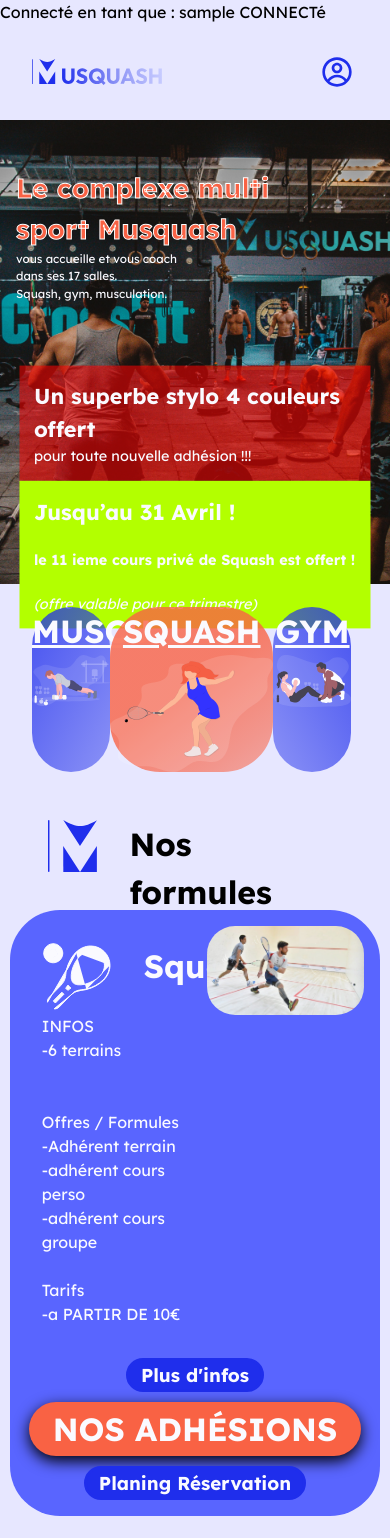
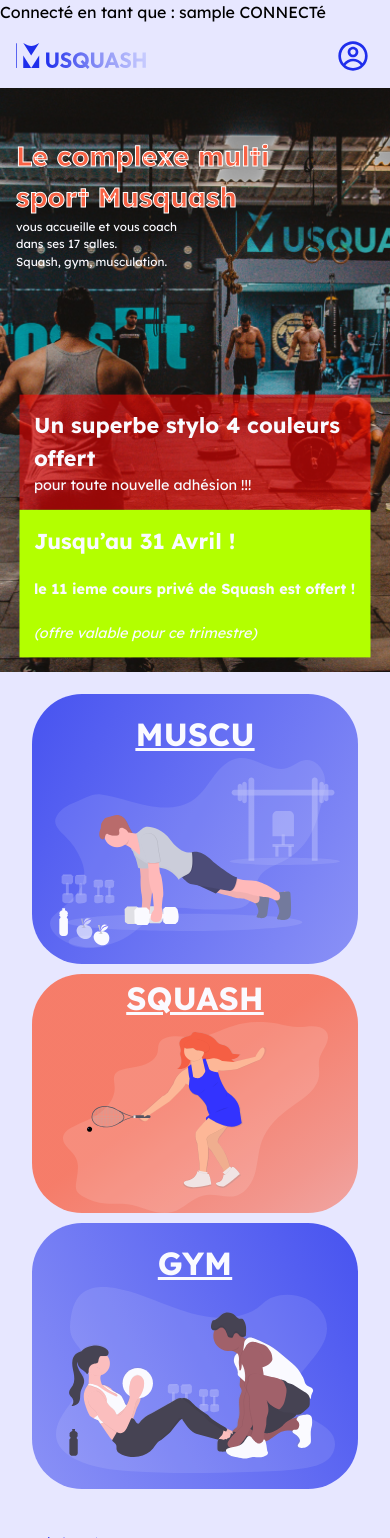
Before and after one commit to sawiw/Musquash, a PHP site: page /index.php in a window 390 px wide. Shown: the top 1538 px of the page. Run offline with PHP 8.4, Linux system fonts and the light colour scheme; the visitor is signed in with stand-in values (Sample User, id 1); style sheets or scripts are compiled from the project's sources.

Commit message:
23:52-11/04/2022

```diff
--- a/compteUtilisateur.php
+++ b/compteUtilisateur.php
@@ -12,10 +12,10 @@
   <meta charset="UTF-8">
   <meta name="viewport" content="width=device-width, initial-scale=1.0">
   <meta charset="UTF-8">
-  <link href="https://fonts.googleapis.com/css2?family=Lexend:wght@100;200;300;400;500;600;700;800;900&display=swap"
-    rel="stylesheet">
+  <link href="https://fonts.googleapis.com/css2?family=Lexend:wght@100;200;300;400;500;600;700;800;900&display=swap" rel="stylesheet">
   <link rel="stylesheet" href="css/style.css">
   <link rel="stylesheet" href="css/reset.css">
+  <link rel="icon" type="image/x-icon" href="ressources/icons/favicon.ico">
   <title>Musquash - Mon Compte</title>
 </head>
 
--- a/css/style.css
+++ b/css/style.css
@@ -195,7 +195,6 @@
   border: solid #f96244;
   color: #f96244;
   padding-right: 1em;
-  margin-right: 1em;
 }
 nav .nav-btn-container .btn-inscription input {
   cursor: pointer;
@@ -219,12 +218,14 @@
 nav .btn-profile {
   display: none;
 }
+nav #btnMonCompte {
+  margin: 0;
+}
 
 /*
   * HERO + OFFRE PROMOS
   */
 .hero-container {
-  max-height: 55vh;
   -o-object-fit: contain;
      object-fit: contain;
   display: grid;
@@ -273,7 +274,9 @@
   position: relative;
   margin-bottom: 2em;
   display: grid;
-  grid-template-columns: 24% 50% 24%;
+  grid-template-columns: 24% 40% 24%;
+  gap: 3%;
+  justify-content: center;
   padding: 0 2em;
 }
 .navigation a {
@@ -297,7 +300,10 @@
 }
 .navigation .nav.bleu {
   width: 100%;
-  height: 100%;
+  height: -webkit-min-content;
+  height: -moz-min-content;
+  height: min-content;
+  padding: 1em;
 }
 .navigation .bleu.gauche {
   background: linear-gradient(117.36deg, rgba(31, 46, 236, 0.8) 0%, rgba(31, 46, 236, 0.464) 100%);
@@ -368,15 +374,26 @@
 }
 
 footer {
+  margin-top: 1em;
+  padding-top: 1em;
   display: grid;
   grid-template-columns: repeat(3, 1fr);
   background-color: #5965ff;
+  color: #fafaff;
 }
 footer div {
   display: flex;
   flex-direction: column;
   justify-content: stretch;
   align-items: center;
+}
+footer .footer-logo {
+  display: flex;
+  width: 20vw;
+  flex-direction: row;
+  gap: 5px;
+  color: white;
+  font-size: 1.5em;
 }
 
 /*
@@ -404,7 +421,10 @@
     grid-template-rows: auto auto auto;
   }
 }
-@media screen and (max-width: 400px) {
+@media screen and (max-width: 700px) {
+  nav {
+    margin: 1em 1em;
+  }
   nav .nav-btn-container {
     display: none;
   }
@@ -414,6 +434,55 @@
     border: 0px transparent;
   }
   nav .btn-profile {
+    display: block;
+  }
+
+  .navigation {
+    display: flex;
+    gap: 10px;
+    flex-direction: column;
+  }
+
+  nav.open {
+    display: grid;
+    grid-template-columns: 1fr 1fr;
+  }
+  nav.open .btn-profile {
+    justify-self: end;
+  }
+  nav.open .nav-btn-container {
+    margin-top: 1em;
+    display: flex;
+    justify-self: center;
+    grid-column-end: span 2;
+  }
+
+  footer {
+    grid-template-columns: 100%;
+    grid-template-rows: 1fr 1fr 1fr;
+    gap: 20px;
+  }
+  footer .footer-logo {
+    width: 40vw;
+    margin-bottom: 1em;
+  }
+}
+@media screen and (max-width: 500px) {
+  nav.open {
+    margin-bottom: 1em;
+  }
+  nav.open .nav-btn-container {
+    display: flex;
+    flex-direction: column;
+    align-items: center;
+    gap: 7px;
+  }
+  nav.open button {
+    cursor: pointer;
+    background-color: transparent;
+    border: 0px transparent;
+  }
+  nav.open .btn-profile {
     display: block;
   }
 
@@ -431,17 +500,10 @@
     flex-direction: column;
     gap: 10px;
   }
-}
-@media screen and (max-width: 610px) {
-  nav .nav-btn-container {
-    display: none;
-  }
-  nav button {
-    cursor: pointer;
-    background-color: transparent;
-    border: 0px transparent;
-  }
-  nav .btn-profile {
-    display: block;
+
+  .navigation {
+    display: flex;
+    gap: 10px;
+    flex-direction: column;
   }
 }/*# sourceMappingURL=style.css.map */
--- a/css/style.scss
+++ b/css/style.scss
@@ -189,7 +189,6 @@
       border: solid $orange;
       color: #f96244;
       padding-right: 1em;
-      margin-right: 1em;
       input {
         cursor: pointer;
         color: $orange;
@@ -212,12 +211,16 @@
     }
   }
   .btn-profile {display:none;}
+
+  #btnMonCompte {
+    margin: 0;
+  }
 }
 /*
   * HERO + OFFRE PROMOS
   */
 .hero-container {
-  max-height: 55vh;
+  // max-height: 55vh;
   object-fit: contain;
   display: grid;
   grid-template-columns: 80% auto;
@@ -262,8 +265,9 @@
   position: relative;
   margin-bottom: 2em;
   display: grid;
-  grid-template-columns:24% 50% 24% ;
-  // gap:2%;
+  grid-template-columns:24% 40% 24% ;
+  gap:3%;
+  justify-content: center;
   padding: 0 2em;
     a {
       border-radius: 50px;
@@ -286,7 +290,8 @@
     }
     .nav.bleu {
       width: 100%;
-      height: 100%;
+      height: min-content;
+      padding: 1em;
     }
     .bleu.gauche {
       background: linear-gradient(
@@ -375,9 +380,12 @@
 }
 
 footer {
+  margin-top: 1em;
+  padding-top: 1em;
   display: grid;
   grid-template-columns:repeat(3,1fr);
   background-color: #5965ff;
+  color: $blanc;
   div {
     display: flex;
     flex-direction: column;
@@ -385,7 +393,16 @@
     align-items:center;
 
   }
+  .footer-logo {
+    display: flex;
+    width: 20vw;
+    flex-direction: row;
+    gap: 5px;
+    color: white;
+    font-size: 1.5em;
+  }
 }
+
 /*
 * MEDIA QUERIES RESPONSIVE
 */
@@ -413,13 +430,62 @@
 
   }
 }
-@media screen and (max-width: 900px) {
 
-}
-@media screen and (max-width: 400px) {
+@media screen and (max-width: 700px) {
   nav {
+    margin:1em 1em;
     .nav-btn-container {
       display: none;
+    }
+    button {
+      cursor: pointer;
+      background-color: transparent;
+      border: 0px transparent;
+    }
+    .btn-profile {display:block;}
+  }
+  .navigation {
+    display: flex;
+    gap: 10px;
+    flex-direction: column;
+  }
+
+  nav.open {
+
+    // padding:0 1em;
+    display: grid;
+    grid-template-columns: 1fr 1fr;
+
+    .btn-profile {
+      justify-self: end;
+    }
+
+    .nav-btn-container {
+      margin-top: 1em;
+      display:flex;
+      justify-self: center;
+      grid-column-end: span 2;
+    }
+  }
+  footer {
+    .footer-logo {
+      width:40vw;
+      margin-bottom: 1em;
+    }
+    grid-template-columns:100%;
+    grid-template-rows: 1fr 1fr 1fr;
+    gap: 20px;
+  }
+}
+
+@media screen and (max-width: 500px) {
+  nav.open {
+    margin-bottom: 1em;
+    .nav-btn-container {
+      display: flex;
+      flex-direction: column;
+      align-items: center;
+      gap: 7px;
     }
     button {
       cursor: pointer;
@@ -445,17 +511,10 @@
     flex-direction: column;
     gap: 10px;
   }
+  .navigation {
+    display: flex;
+    gap: 10px;
+    flex-direction: column;
+  }
+
 }
-@media screen and (max-width: 610px) {
-  nav {
-    .nav-btn-container {
-      display: none;
-    }
-    button {
-      cursor: pointer;
-      background-color: transparent;
-      border: 0px transparent;
-    }
-    .btn-profile {display:block;}
-  }
-}
--- a/dossierIncludes/barreNavCo.php
+++ b/dossierIncludes/barreNavCo.php
@@ -3,7 +3,7 @@
 <a href="index.php" class="logo-musquash-navbar">
   <img src="ressources/images/logo_musquash.svg" alt="Logo_Musquash">
 </a>
-<button class="btn-profile">
+<button class="btn-profile" id="btnProfile">
   <img src="ressources/icons/icone-profile.svg" alt="icone-profile">
 </button>
 
--- a/dossierIncludes/footer.php
+++ b/dossierIncludes/footer.php
@@ -1,6 +1,8 @@
 <footer>
     <div class="footer-text">
-      <h2>Musquash ®</h2>
+      <div class="footer-logo">
+          <img src="ressources/images/logo_musquash.svg" alt="logo_musquash" >®
+        </div>
       <p>Texte à ajouter</p>
     </div>
     <div class="footer-liens">
@@ -15,7 +17,7 @@
       </ul>
     </div>
     <div class="footer-infos">
-      <h2>Musquash</h2></br>
+      <h2>Musquash®</h2></br>
       Adresse :</br>
       Mail :</br>
       Numéro de téléphone :</br>
--- a/dossierIncludes/indexCo.php
+++ b/dossierIncludes/indexCo.php
@@ -10,6 +10,7 @@
     rel="stylesheet">
   <link rel="stylesheet" href="css/style.css">
   <link rel="stylesheet" href="css/reset.css">
+
   <title>Musquash</title>
 </head>
 <body>
@@ -20,7 +21,7 @@
     <a href="index.php" class="logo-musquash-navbar">
       <img src="ressources/images/logo_musquash.svg" alt="Logo_Musquash">
     </a>
-    <button class="btn-profile">
+    <button class="btn-profile" id="btnProfile">
       <img src="ressources/icons/icone-profile.svg" alt="icone-profile">
     </button>
 
@@ -247,34 +248,9 @@
       </div>
     </div>
   </div>
-
-
-  <footer>
-    <div class="footer-text">
-      <h2>Musquash ®</h2>
-      <p>Texte à ajouter</p>
-    </div>
-    <div class="footer-liens">
-      <ul>
-        <h2>Liens utiles</h2></br>
-        <li> <a href="#"> S'inscrire </a>
-        </li>
-        <li> <a href="#"> Se connecter </a></li>
-        <li> <a href="#"> Squash </a></li>
-        <li> <a href="#"> Reservations </a></li>
-
-      </ul>
-    </div>
-    <div class="footer-infos">
-      <h2>Musquash</h2></br>
-      Adresse :</br>
-      Mail :</br>
-      Numéro de téléphone :</br>
-    </div>
-  </footer>
-
-
-
+  <?php
+  include 'dossierIncludes/footer.php'
+  ?>
   <script src="main.js"></script>
 </body>
 
```
Also changed, not shown: main.js (+22 -22 lines), planning.php (+10 -1 lines), 1 other file.
